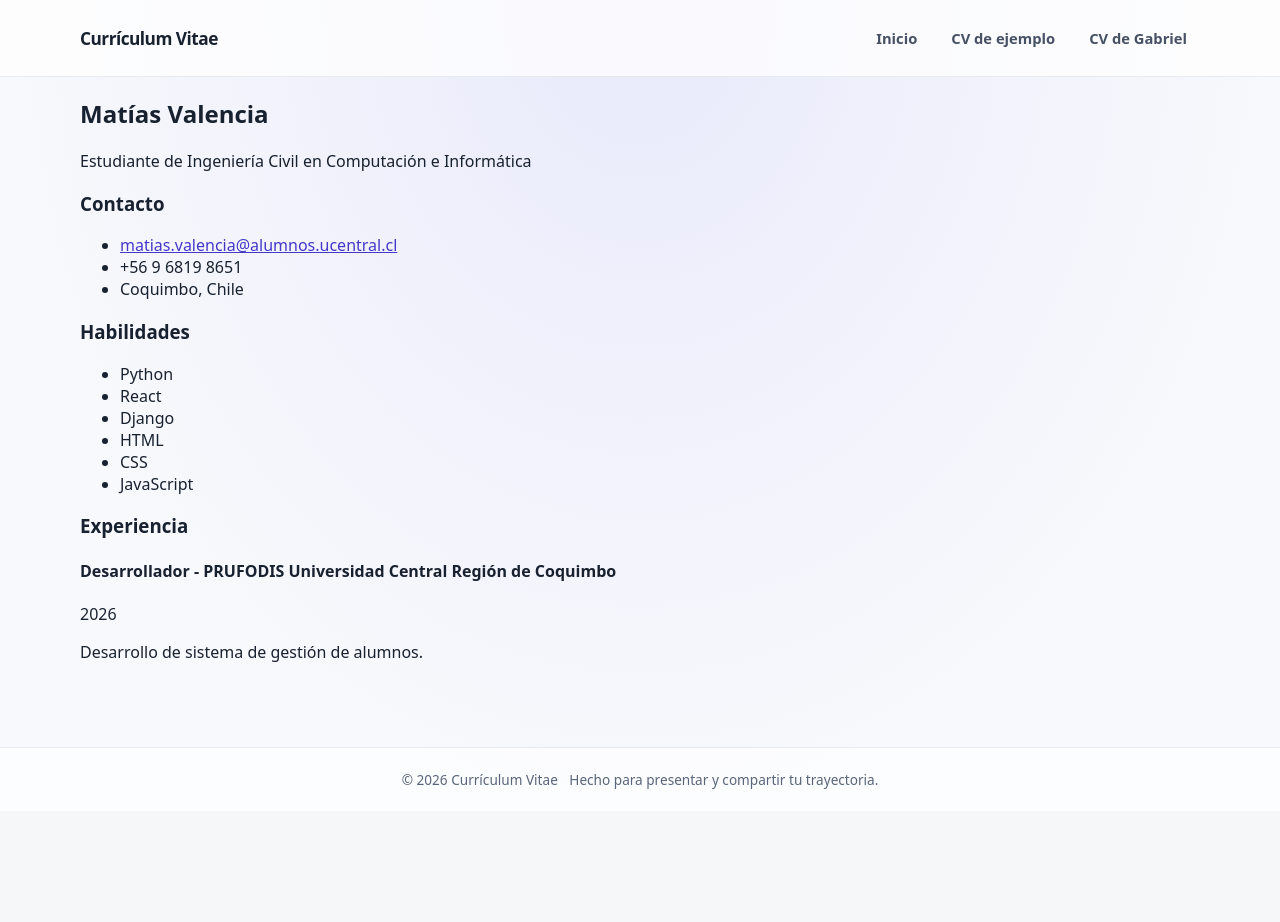
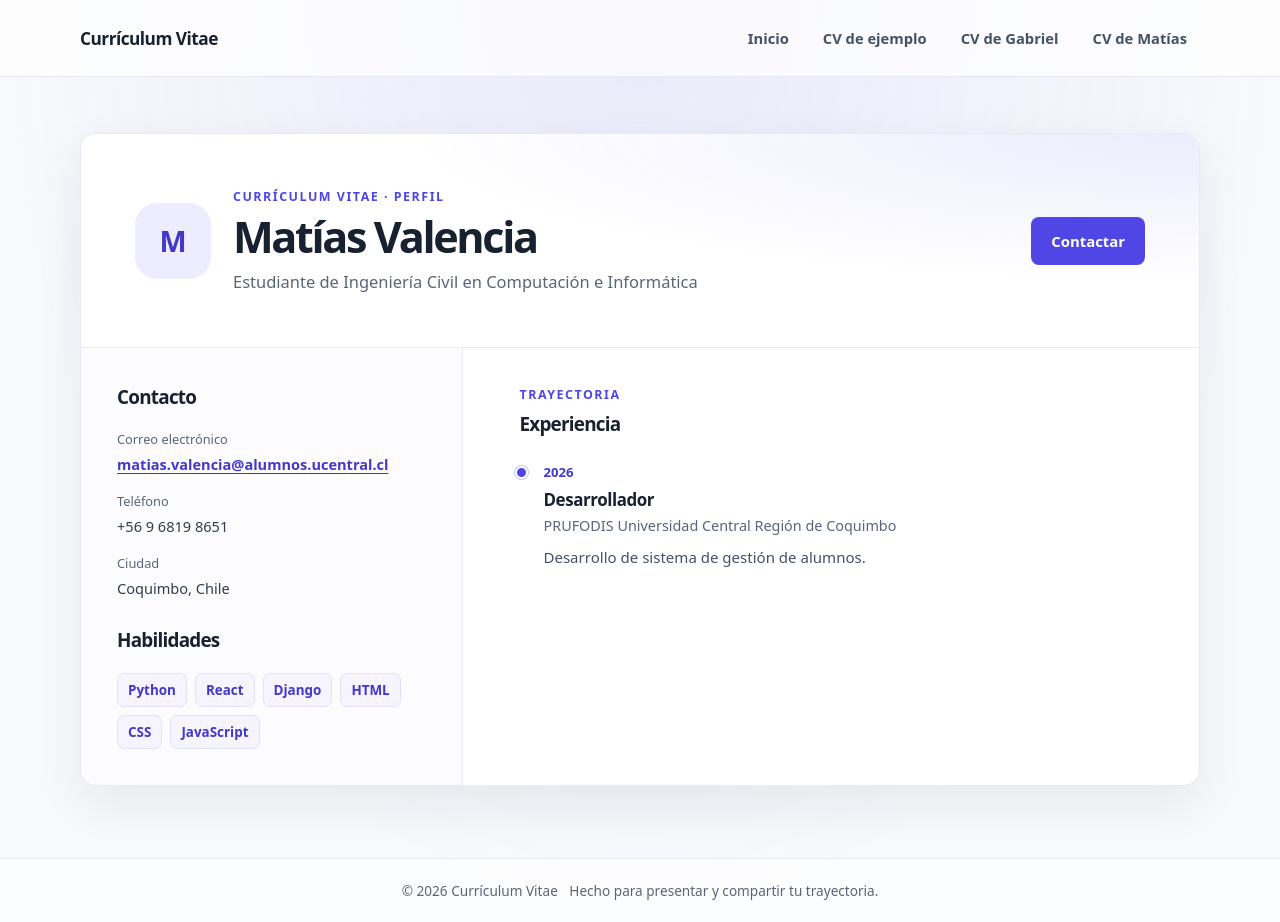
Before and after one commit to gvbr-iel/Laboratorio1, a Django app: page /cv/matias-valencia/ in a window 1280 px wide. Before the commit the page ends 789 px from the top, so only its background shows below. Run offline with Django 5.2, Linux system fonts and the light colour scheme.

Commit message:
Diseña el CV de Matías como el ejemplo
Co-authored-by: Copilot <223556219+Copilot@users.noreply.github.com>

```diff
--- a/sitio_cv/templates/base.html
+++ b/sitio_cv/templates/base.html
@@ -18,6 +18,7 @@
                     <li><a href="{% url 'home' %}">Inicio</a></li>
                     <li><a href="{% url 'cv_ejemplo' %}">CV de ejemplo</a></li>
                     <li><a href="{% url 'cv_gabriel' %}">CV de Gabriel</a></li>
+                    <li><a href="{% url 'cv_matias_valencia' %}">CV de Matías</a></li>
                 </ul>
             </nav>
         </div>
--- a/sitio_cv/templates/cv/cv_matias_valencia.html
+++ b/sitio_cv/templates/cv/cv_matias_valencia.html
@@ -3,39 +3,55 @@
 {% block title %}CV de Matías Valencia | Currículum Vitae{% endblock %}
 
 {% block content %}
-    <article aria-labelledby="nombre">
-        <section id="inicio">
-            <h2 id="nombre">{{ nombre }}</h2>
-            <p>{{ titulo_profesional }}</p>
-        </section>
+    <article class="cv-card" aria-labelledby="nombre">
+        <header class="cv-hero" id="inicio">
+            <div class="cv-avatar" aria-hidden="true">{{ nombre|slice:":1" }}</div>
+            <div>
+                <p class="eyebrow">Currículum vitae · Perfil</p>
+                <h1 id="nombre">{{ nombre }}</h1>
+                <p class="cv-title">{{ titulo_profesional }}</p>
+            </div>
+            <a class="button button-primary cv-action" href="mailto:{{ contacto.email }}">Contactar</a>
+        </header>
 
-        <section id="contacto" aria-labelledby="contacto-titulo">
-            <h3 id="contacto-titulo">Contacto</h3>
-            <ul>
-                <li><a href="mailto:{{ contacto.email }}">{{ contacto.email }}</a></li>
-                <li>{{ contacto.telefono }}</li>
-                <li>{{ contacto.ciudad }}</li>
+        <div class="cv-content">
+            <aside class="cv-sidebar">
+                <section class="cv-section" id="contacto" aria-labelledby="contacto-titulo">
+                    <h2 id="contacto-titulo">Contacto</h2>
+                    <ul class="contact-list">
+                        <li>
+                            <span class="detail-label">Correo electrónico</span>
+                            <a href="mailto:{{ contacto.email }}">{{ contacto.email }}</a>
+                        </li>
+                        <li><span class="detail-label">Teléfono</span><span>{{ contacto.telefono }}</span></li>
+                        <li><span class="detail-label">Ciudad</span><span>{{ contacto.ciudad }}</span></li>
                     </ul>
                 </section>
 
-        <section id="perfil" aria-labelledby="habilidades-titulo">
-            <h3 id="habilidades-titulo">Habilidades</h3>
-            <ul>
+                <section class="cv-section" id="perfil" aria-labelledby="habilidades-titulo">
+                    <h2 id="habilidades-titulo">Habilidades</h2>
+                    <ul class="skill-list">
                         {% for habilidad in habilidades %}
                             <li>{{ habilidad }}</li>
                         {% endfor %}
                     </ul>
                 </section>
+            </aside>
 
-        <section id="experiencia" aria-labelledby="experiencia-titulo">
-            <h3 id="experiencia-titulo">Experiencia</h3>
+            <section class="cv-section experience-section" id="experiencia" aria-labelledby="experiencia-titulo">
+                <p class="eyebrow">Trayectoria</p>
+                <h2 id="experiencia-titulo">Experiencia</h2>
+                <div class="experience-list">
                     {% for trabajo in experiencia %}
-                <article>
-                    <h4>{{ trabajo.puesto }} - {{ trabajo.empresa }}</h4>
-                    <p>{{ trabajo.periodo }}</p>
-                    <p>{{ trabajo.descripcion }}</p>
+                        <article class="experience-item">
+                            <p class="experience-period">{{ trabajo.periodo }}</p>
+                            <h3>{{ trabajo.puesto }}</h3>
+                            <p class="experience-company">{{ trabajo.empresa }}</p>
+                            <p class="experience-description">{{ trabajo.descripcion }}</p>
                         </article>
                     {% endfor %}
+                </div>
             </section>
+        </div>
     </article>
 {% endblock %}
```
Also changed, not shown: sitio_cv/cv/tests.py (+15 -1 lines). Lines whose indentation alone changed are shown as unchanged.
